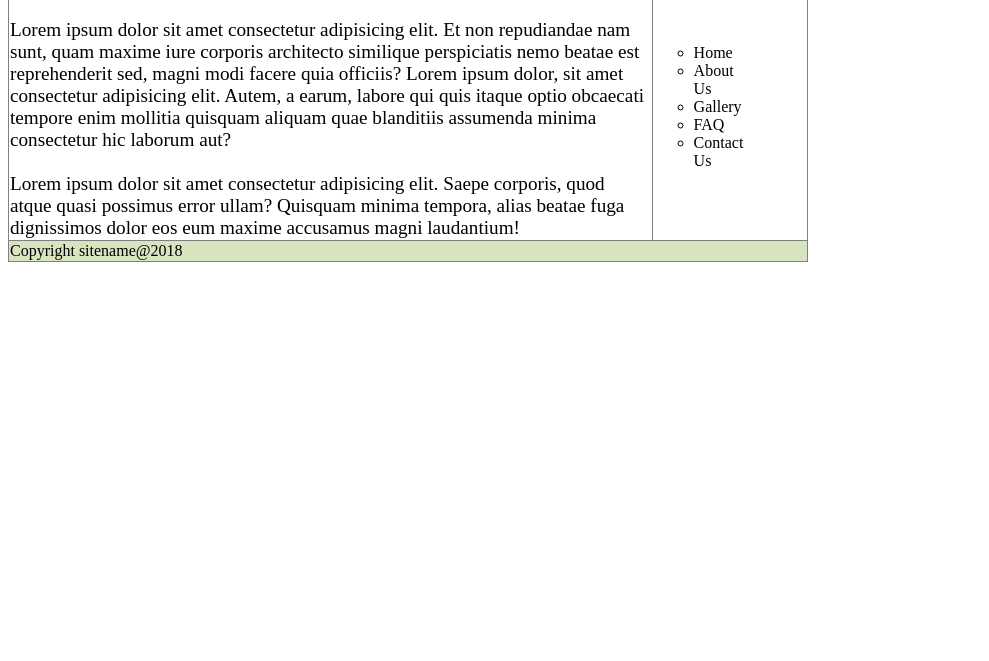
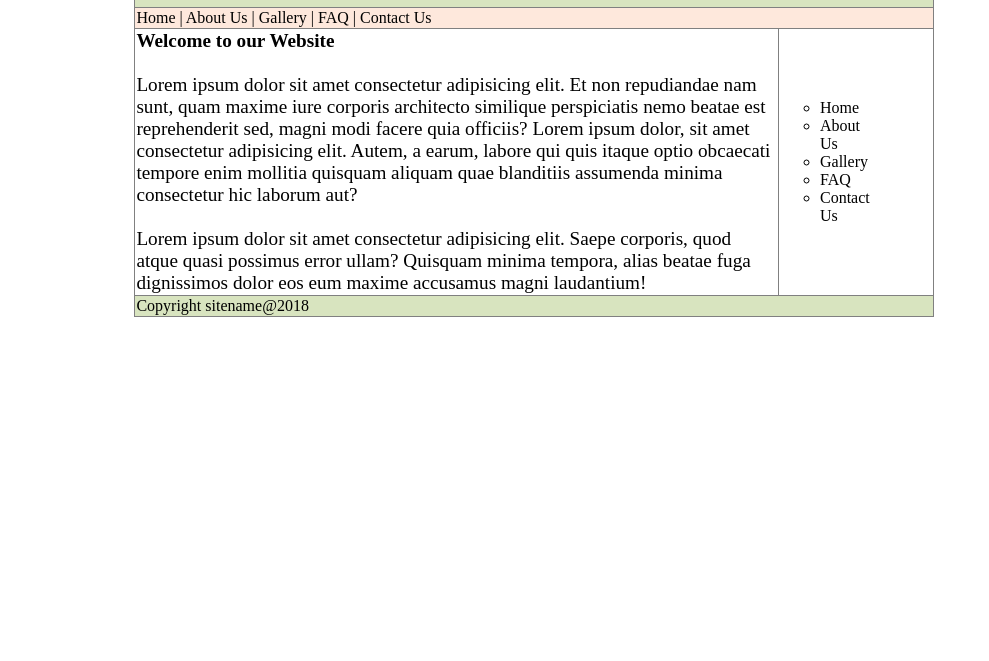
Before and after one commit to IbrahimAhmed413/my_first_html_upwards, a plain HTML site: page table3.html in a window 1280 px wide. Shown: the part 139-800 px from the top of the page, without its empty margins (0-989 px from the left). Drawn offline with Linux system fonts and the light colour scheme.

Commit message:
feat: same as example

```diff
--- a/table3.html
+++ b/table3.html
@@ -4,6 +4,7 @@
     <title>Document</title>
 </head>
 <body>
+   <div style="margin-left: 10%; margin-top: 5%;">
     <table style="width: 800px; border-collapse: collapse;" border="1">
         <thead style="background-color: hsl(79.46deg 40.66% 82.16%); ">
 
@@ -49,5 +50,6 @@
             </tr>
         </tfoot>
     </table>
+   </div>
 </body>
 </html>
```
